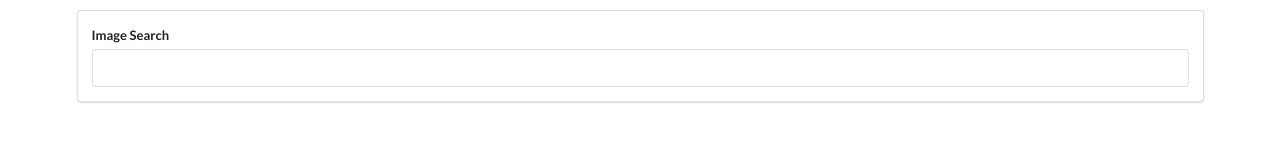
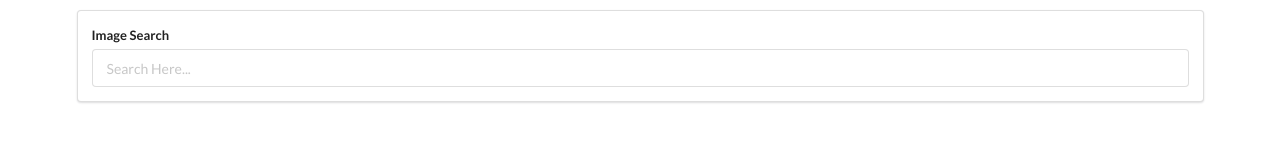
Before and after one commit to CalWal/pics, a React (Create React App) app in the folder pics/: page / in a window 1280 px wide. Shown: the top 160 px of the page. Built offline with nearby package versions, Linux system fonts and the light colour scheme.

Commit message:
added input handler

```diff
--- a/pics/src/components/SearchBar.js
+++ b/pics/src/components/SearchBar.js
@@ -1,9 +1,7 @@
 import React, { Component } from "react";
 
 class SearchBar extends Component {
-  onInputChange(event) {
-    console.log(event.target.value);
-  }
+  state = { term: "" };
 
   render() {
     return (
@@ -11,7 +9,12 @@
         <form className="ui form">
           <div className="field">
             <label>Image Search</label>
-            <input type="text" onChange={this.onInputChange} />
+            <input
+              type="text"
+              placeholder="Search Here..."
+              value={this.state.term}
+              onChange={e => this.setState({ term: e.target.value })}
+            />
           </div>
         </form>
       </div>
```
